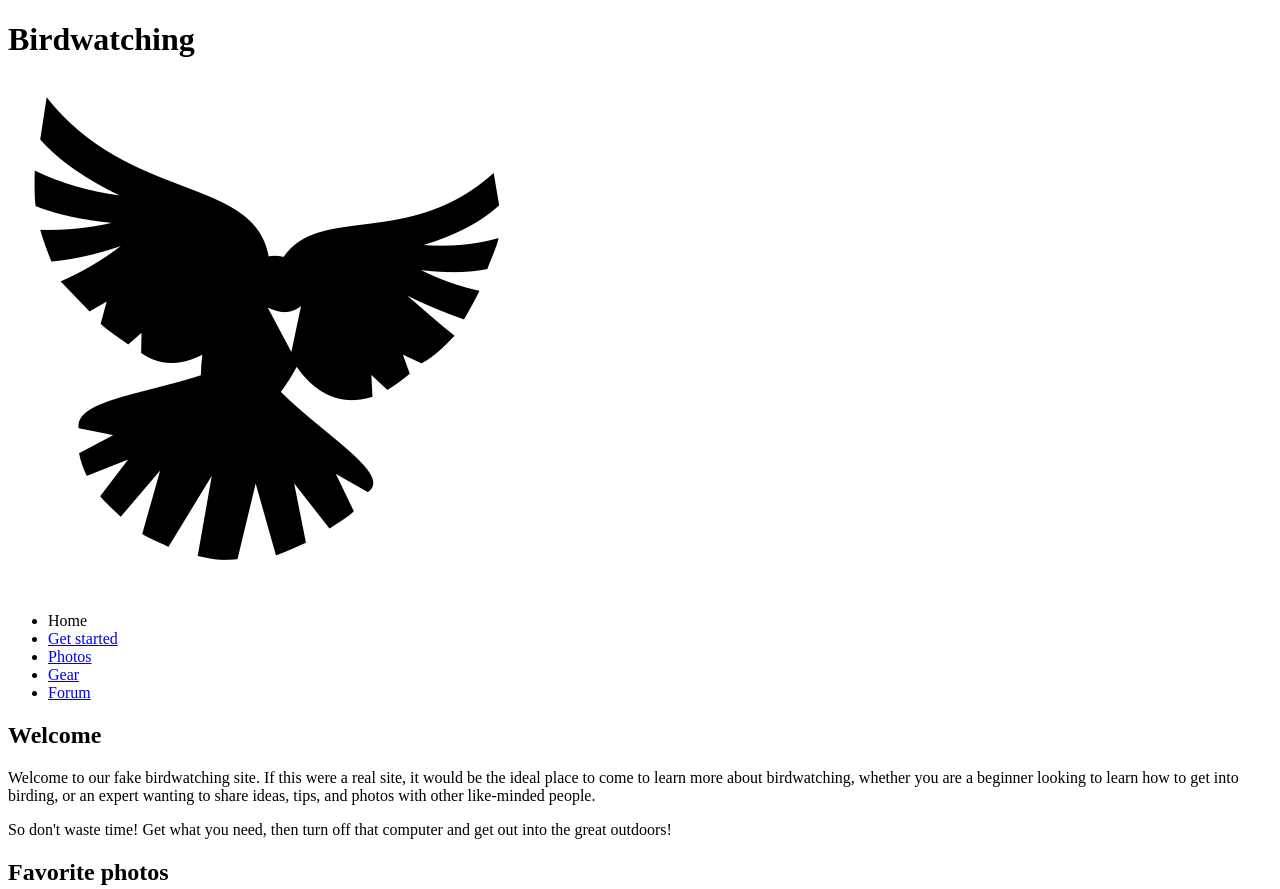
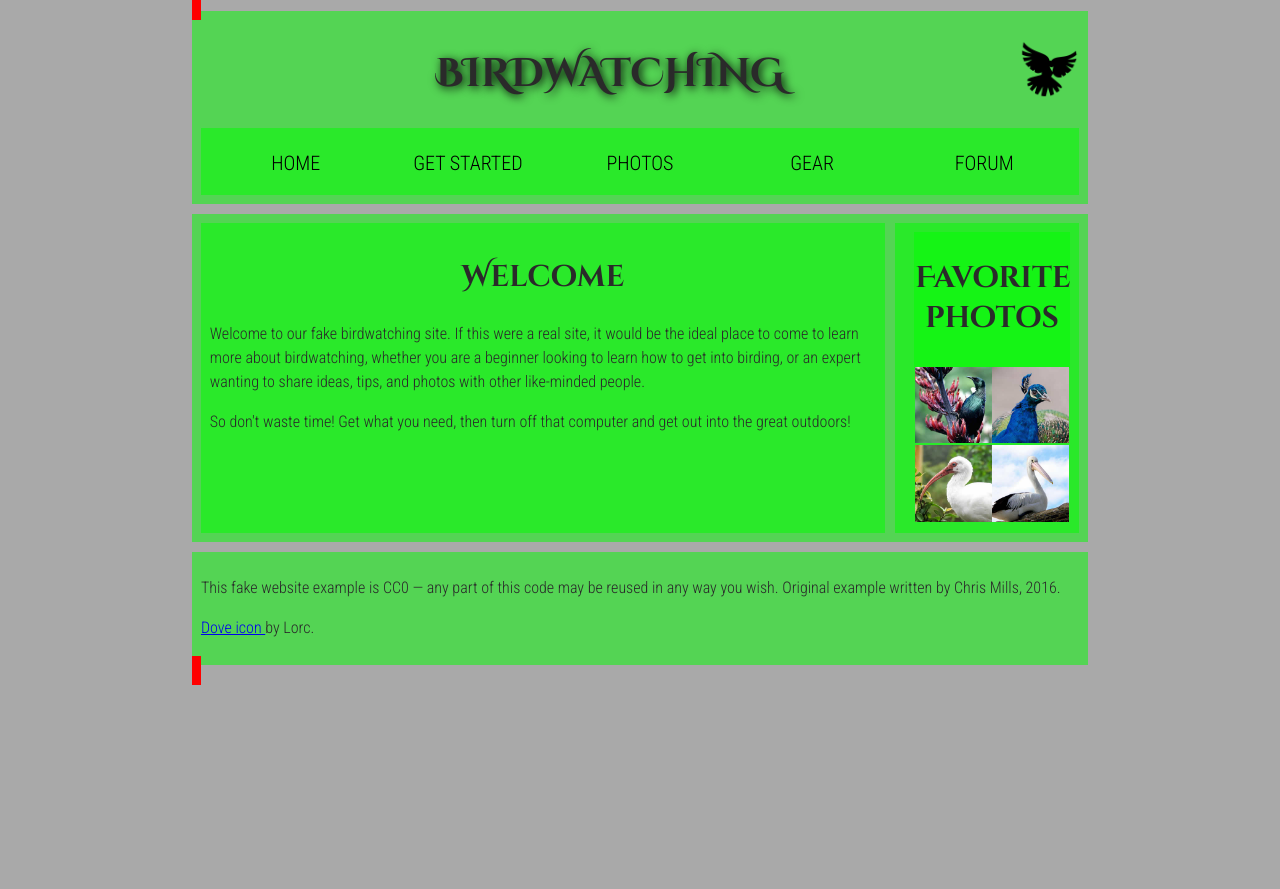
Before and after one commit to mikemyne/page-structure-assessment, a plain HTML site: page index.html in a window 1280 px wide. Shown: the top 889 px of the page. After the commit the page ends 800 px from the top, so only its background shows below. Drawn offline with Linux system fonts and the light colour scheme.

Commit message:
initial commit

```diff
--- a/index.html
+++ b/index.html
@@ -8,19 +8,180 @@
             href="https://fonts.googleapis.com/css?family=Roboto+Condensed:300|Cinzel+Decorative:700"
             rel="stylesheet"
         />
-    </head>
+    <style>
+     /* || General setup */
+
+        html,
+        body {
+            margin: 0;
+            padding: 0;
+        }
+
+       html {
+            font-size: 10px;
+            background-color: #a9a9a9;
+        }
+
+        body {
+             width: 70%;
+             min-width: 800px;
+             margin: 0 auto;
+        }
+
+        /* || typography */
+
+         h1,
+         h2,
+         h3 {
+            font-family: "Cinzel Decorative", cursive;
+            color: #2a2a2a;
+        }
+
+        p,
+        input,
+        li {
+            font-family: "Roboto Condensed", sans-serif;
+            color: #2a2a2a;
+        }
+
+        h1 {
+            font-size: 4rem;
+            text-align: center;
+            text-shadow: 2px 2px 10px black;
+        }
+
+        h2 {
+            font-size: 3rem;
+            text-align: center;
+        }
+
+        h3 {
+            font-size: 2.2rem;
+        }
+
+        p,
+        li {
+            font-size: 1.6rem;
+            line-height: 1.5;
+        }
+
+        /* || header layout */
+
+        header {
+            margin-bottom: 10px;
+            display: flex;
+            flex-flow: row wrap;
+        }
+
+        body > * {
+            background-color: red;
+            padding: 1%;
+        }
+
+        main,
+        header,
+        nav,
+        article,
+        aside,
+        footer,
+        section {
+            background-color: rgba(0, 255, 0, 0.5);
+            padding: 1%;
+        }
+
+        h1 {
+            flex: 5;
+            text-transform: uppercase;
+        }
+
+        header img {
+           display: block;
+           height: 60px;
+           padding-top: 20.15px;
+        }
+
+        nav {
+           height: 50px;
+           flex: 100%;
+           display: flex;
+        }
+
+        nav ul {
+            padding: 0;
+            list-style-type: none;
+            flex: 2;
+            display: flex;
+        }
+
+        nav li {
+            display: inline;
+            text-align: center;
+            flex: 1;
+        }
+
+        nav a,
+        nav span {
+            display: inline-block;
+            font-size: 2rem;
+            height: 3rem;
+            line-height: 1.7;
+            text-transform: uppercase;
+            text-decoration: none;
+            color: black;
+        }
+
+        /* || main layout */
+
+        main {
+             display: flex;
+        }
+
+        article,
+        section {
+           flex: 4;
+        }
+
+        aside {
+            flex: 1;
+            margin-left: 10px;
+            padding: 1%;
+        }
+
+        aside a {
+           display: block;
+           float: left;
+           width: 50%;
+        }
+
+        aside img {
+           max-width: 100%;
+        }
+
+        footer {
+            margin-top: 10px;
+        }
+        </style>
+   </head>
 
     <body>
+        <selection>
+        <div class="html">
+            <header>
         <h1>Birdwatching</h1>
         <img src="images/dove.png" alt="a simple dove logo" />
 
+<nav><ul>
         <ul>
             <li><span>Home</span></li>
             <li><a href="#">Get started</a></li>
             <li><a href="#">Photos</a></li>
             <li><a href="#">Gear</a></li>
             <li><a href="#">Forum</a></li>
-        </ul>
+        </ul></nav>
+            </header>
+
+<main>
+        <article>
 
         <h2>Welcome</h2>
 
@@ -36,8 +197,14 @@
             So don't waste time! Get what you need, then turn off that computer
             and get out into the great outdoors!
         </p>
+        </article>
 
-        <h2>Favorite photos</h2>
+    <aside>
+        <aside a>
+            <h2>Favorite photos</h2>
+        </aside>
+
+            <aside img>
 
         <a href="images/favorite-1.jpg">
             <img
@@ -63,6 +230,10 @@
                 alt="Large bird, mostly white plumage with black plumage on back and rear, long straight white beak, links to larger version of the image"
             />
         </a>
+            </aside>
+    </aside>
+</main>
+<footer>
 
         <p>
             This fake website example is CC0 — any part of this code may be
@@ -76,5 +247,7 @@
             </a>
             by Lorc.
         </p>
+</footer>
+    </selection>
     </body>
 </html>
```
